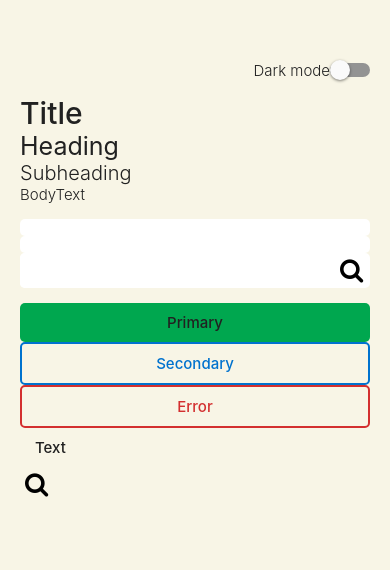
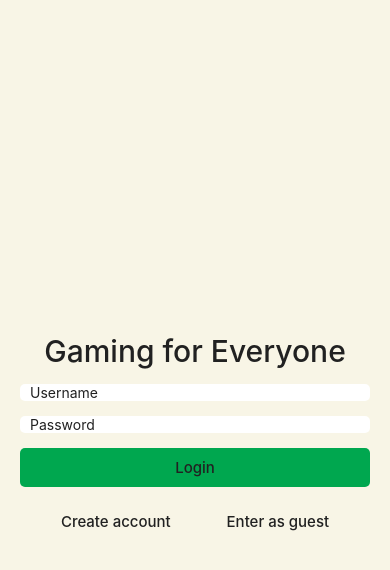
Before and after one commit to wrightsam489/games-for-everyone-mobile-app, a React Native app: screen / in a window 390 px wide. Shown: the top 570 px of the page. Built offline with nearby package versions, Linux system fonts and the light colour scheme.

Commit message:
Fixed an issue with the text fields

```diff
--- a/components/Buttons.js
+++ b/components/Buttons.js
@@ -60,13 +60,15 @@ export const TextButton = ({title, style, onPress, disabled = false}) => {
   />
 }
 
-export const IconButton = ({ onPress, iconName = 'search', iconColor = 'black' }) => {
+export const IconButton = ({ onPress, iconName = 'search' }) => {
+  const { mode } = useTheme();
+
   return (
     <Pressable onPress={onPress} style={({ pressed }) => [
         styles.icon,
         pressed && styles.pressed
       ]}>
-      <Icon name={iconName} size={25} color={iconColor}/>
+      <Icon name={iconName} size={25} color={mode === "dark" ? 'white' : 'black'}/>
     </Pressable>
   );
 }
--- a/components/TextFields.js
+++ b/components/TextFields.js
@@ -7,7 +7,7 @@ export const TextField = ({style, placeholder, secureTextEntry = false}) => {
 
   return (
     <TextInput
-      style={[style, styles.input, { backgroundColor: theme.textField }]}
+      style={[style, styles.input, { backgroundColor: theme.textField, color: theme.text }]}
       placeholderTextColor={ theme.text }
       placeholder={placeholder}
       secureTextEntry={secureTextEntry}
@@ -27,7 +27,7 @@ export function SearchBar({style, placeholder = 'Search', secureTextEntry = fals
   return (
     <View style={[style, styles.searchBar, { backgroundColor: theme.textField }]}>
       <TextField
-        style={style}
+        style={[style, { flex: 1 }]}
         placeholder={placeholder}
         secureTextEntry={secureTextEntry}
       />
@@ -38,13 +38,10 @@ export function SearchBar({style, placeholder = 'Search', secureTextEntry = fals
 
 const styles = StyleSheet.create({
   input: {
-    flex: 1,
     borderRadius: 5,
     paddingHorizontal: 10,
-    placeholderTextColor: 'white'
   },
   searchBar: {
-    flexShrink: 1,
     flexDirection: 'row',
     borderRadius: 5,
   }
--- a/contexts/ThemeContext.js
+++ b/contexts/ThemeContext.js
@@ -21,7 +21,7 @@ const darkTheme = {
   text: '#F5F5F5',
   disabled: '#7A7A7A',
   highlight: '#E91E63',
-  textField: '#888888',
+  textField: '#3d3d3dff',
 }
 
 export const ThemeContext = createContext(lightTheme);
--- a/screens/Components.js
+++ b/screens/Components.js
@@ -33,7 +33,6 @@ export default function Components() {
         <SecondaryButton title={'Secondary'} />
         <DestructiveButton title={'Error'} />
         <TextButton title={'Text'} />
-        <IconButton iconColor={mode === "dark" ? 'white' : 'black'}/>
       </View>
     </View>
   )
--- a/screens/Main.js
+++ b/screens/Main.js
@@ -9,7 +9,7 @@ export default function Main() {
 
   return (
     <View style={[styles.container, { backgroundColor: theme.background }]}>
-      <Components />
+      <Login />
     </View>
   )
 }
```
